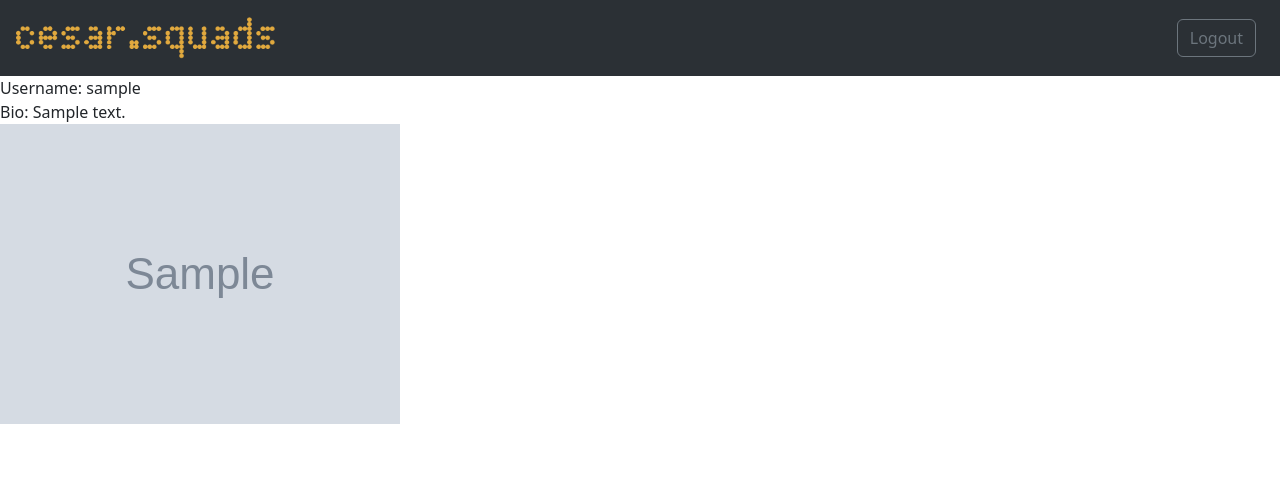
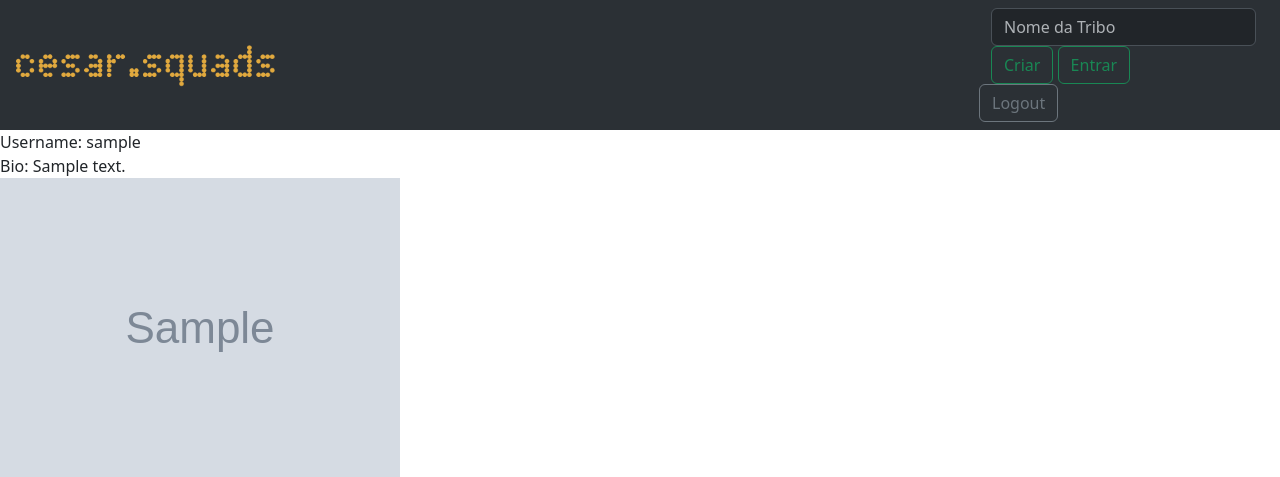
Before and after one commit to pedro-coelho-dr/cesarsquads, a Django app: page / in a window 1280 px wide. Shown: the top 477 px of the page. Run offline with Django 4.2, Linux system fonts and the light colour scheme; a user stored in the database is signed in; tables that the repository leaves empty hold one stand-in row (values such as "Sample post"); grey boxes marked "Sample" are stand-in pictures; some libraries are stand-ins or nearby versions.

Commit message:
pega chicão

```diff
--- a/src/templates/index.html
+++ b/src/templates/index.html
@@ -14,11 +14,16 @@
       <nav class="navbar bg-body-tertiary bg-dark" data-bs-theme="dark">
         <div class="container-fluid">
           <a class="navbar-brand" href="{% url "index" %}">
-            <img src="{% static 'images/logo.png' %}" alt="cesar squads" height="50">
+            <img src="{% static 'images/logo.png' %}" alt="cesar squads" height="50" class="d-inline-block align-text-top">
           </a>
-          <div>
-            <form class="container-fluid justify-content-end">
+          <div  id="navbarSupportedContent">
+            <form class="container-fluid">
               {% if user.is_authenticated %}
+                  <form method="POST" class="d-flex" role="search">
+                    <input class="form-control me-2" type="search" placeholder="Nome da Tribo" aria-label="Search">
+                    <button class="btn btn-outline-success" type="submit">Criar</button>
+                    <button class="btn btn-outline-success" type="submit">Entrar</button>
+                  </form>
               <a href="{% url "logout" %}">
                 <button class="btn btn-outline-secondary" type="button">Logout</button>
               </a>
```
Also changed, not shown: src/templates/tribe.html (added, +44 -0 lines).
